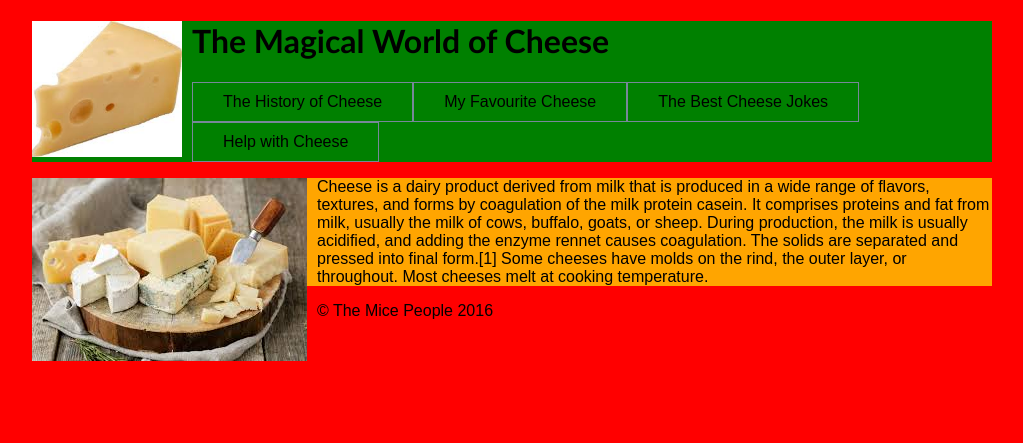
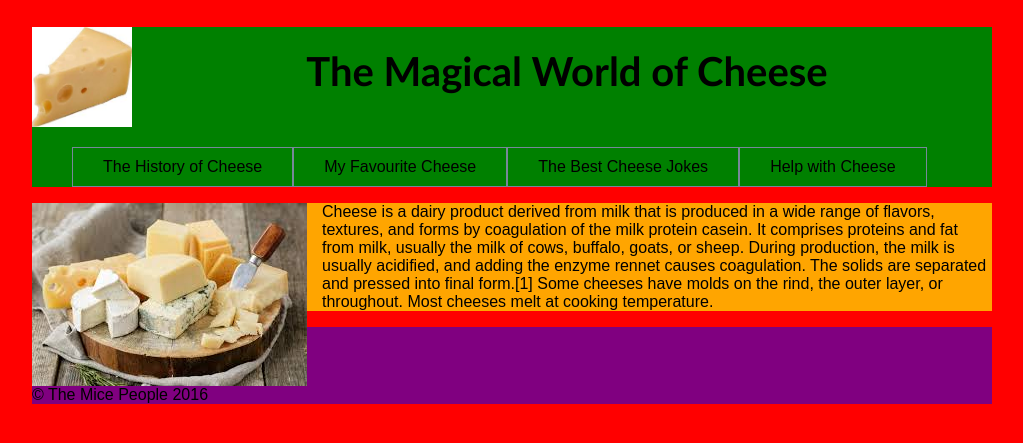
Before and after one commit to pcairns-rgu/pcairns-rgu.github.io, a PHP site: page /Cheese/index.html in a window 1280 px wide. Shown: the top 443 px of the page, without its empty margins (128-1151 px from the left). Run offline with PHP 8.4, Linux system fonts and the light colour scheme.

Commit message:
Further updates to index page

```diff
--- a/Cheese/assets/CSS/style.css
+++ b/Cheese/assets/CSS/style.css
@@ -9,13 +9,15 @@ body{
 nav>ul {
     list-style-type: none;
     margin: 0;
-    padding: 0;
+    padding: auto;
     overflow:hidden;
-    float: bottom;
+
 }
 
 nav>ul>li{
     float: left;
+
+
 }
 
 nav>ul>li a{
@@ -35,7 +37,8 @@ li a:hover{
 
 /* IMAGE SIZING CSS */
 #cheeselogo{
-    width: 150px;
+    width: 100px;
+    height: 100px;
     float: left;
     padding-right: 10px;
 }
@@ -59,7 +62,7 @@ li a:hover{
 #cheese_board{
 
     float: left;
-    padding-right: 10px;
+    padding-right: 15px;
 }
 
 /* TEXT STYLING */
@@ -74,6 +77,24 @@ p, li{
 
 
 #page_title a{
+
  text-decoration: none;
 
 }
+
+#page_title{
+
+    padding-top: 20px;
+    padding-bottom: 25px;
+    text-align: center;
+    font-size:40px;
+
+
+}
+
+footer>p{
+    width: 200px;
+
+
+
+}
--- a/Cheese/assets/CSS/templatecolours.css
+++ b/Cheese/assets/CSS/templatecolours.css
@@ -22,7 +22,7 @@ aside{
 
 }
 
-article{
+footer{
     background-color: purple;
 
 }
--- a/Cheese/index.html
+++ b/Cheese/index.html
@@ -11,7 +11,7 @@
 <!-- START OF HEADER -->
 <header>
     <img src="assets/images/cheese.jpg" alt="Cheese logo" id="cheeselogo">
-    <h1>The Magical World of Cheese</h1>
+    <h1 id="page_title">The Magical World of Cheese</h1>
     <nav>
         <ul>
             <li><a href="history.html">The History of Cheese</a></li>
```
